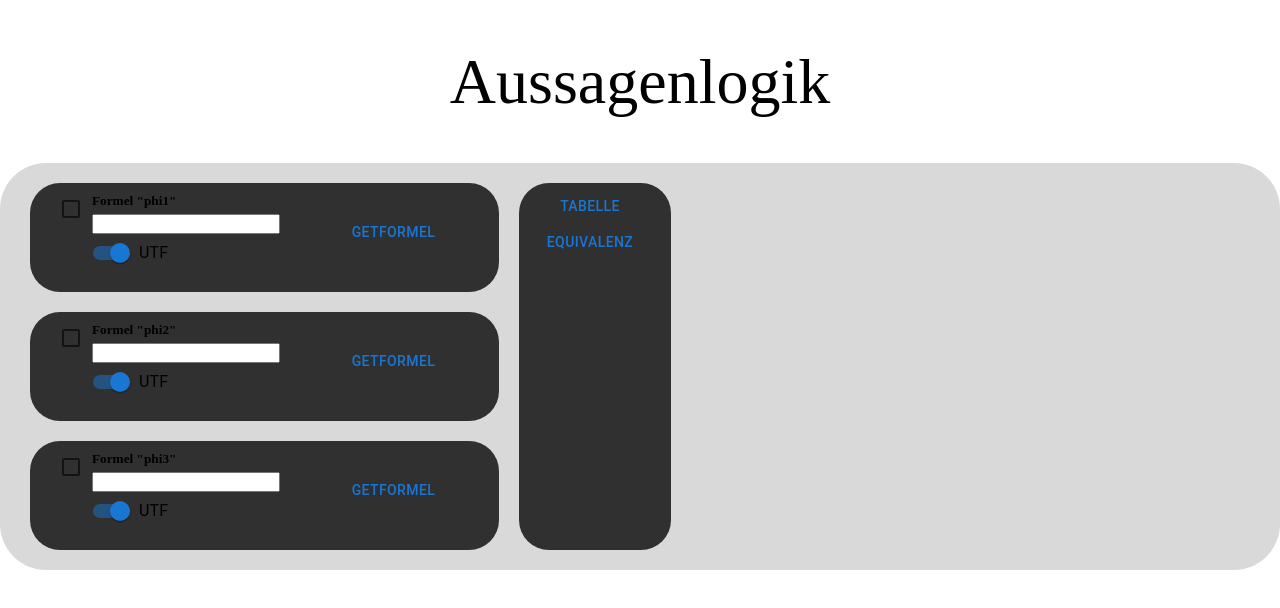
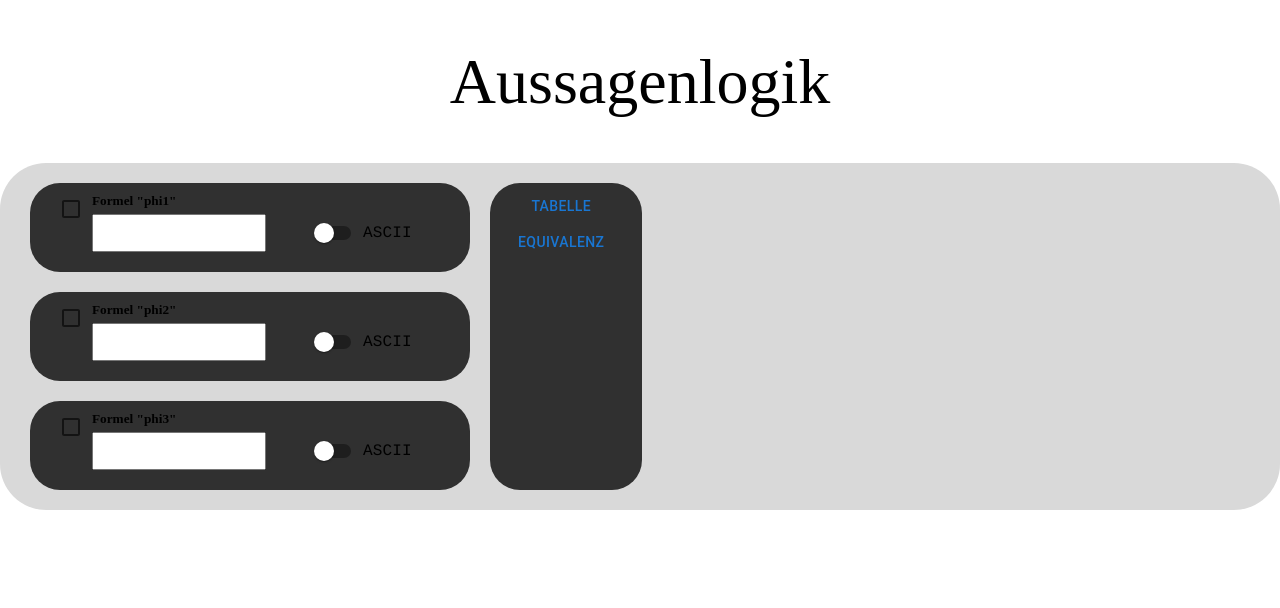
Before and after one commit to Winnetoe24/LogikAnalyse, a Next.js app in the folder logik_analyse_gui/: page / in a window 1280 px wide. Shown: the top 608 px of the page. Built offline with nearby package versions, Linux system fonts and the light colour scheme.

Commit message:
compile onBlur, check onChange und utfSwitch

```diff
--- a/logik_analyse_gui/components/Formel.tsx
+++ b/logik_analyse_gui/components/Formel.tsx
@@ -1,7 +1,7 @@
-import { Button, Checkbox, FormControlLabel, Grid, Switch, TextField } from '@mui/material';
-import { ChangeEvent, FunctionComponent, useState } from 'react';
+import {Button, Checkbox, FormControlLabel, Grid, Stack, Switch, TextField} from '@mui/material';
+import {ChangeEvent, FunctionComponent, useState} from 'react';
 
-import { invoke } from '@tauri-apps/api/tauri';
+import {invoke} from '@tauri-apps/api/tauri';
 
 const isClient = typeof window !== 'undefined'
 
@@ -12,30 +12,32 @@ type InputProps = { // The common Part
 } & ({ // The discriminated union
     type?: "text";
     onChange?: (e: React.ChangeEvent<HTMLInputElement>) => void;
+    onBlur?: (e: React.FocusEvent<HTMLInputElement>) => void;
 } | {
     type: "textarea";
     onChange?: (e: React.ChangeEvent<HTMLTextAreaElement>) => void;
+    onBlur?: (e: React.FocusEvent<HTMLTextAreaElement>) => void;
 })
 
 const Input: FunctionComponent<InputProps> = (props: InputProps) => {
     if (props.type === 'textarea') {
-    return <textarea {...props} />;
+        return <textarea {...props}/>;
     }
     return <input {...props} />;
 };
 
 
 function Formel(props: any) {
-  const [value, setValue] = useState("");
+    const [eingabe, setEingabe] = useState("");
     const [isFormelOk, setFormelOk] = useState(false);
     const [isFormelWrong, setFormelWrong] = useState(false);
     const [isChecked, setChecked] = useState(false);
-  const [isUTF, setUTF] = useState(true);
+    const [isUTF, setUTF] = useState(false);
 
 
-  const handleButton = () => {
+    const renderFormel = () => {
         isClient &&
-      invoke('renderFormel', { name: props.name, input: value })
+        invoke('renderFormel', {name: props.name, input: eingabe})
             .then((formel: any) => {
                     setFormelOk(true);
                     setFormelWrong(false);
@@ -47,15 +49,42 @@ function Formel(props: any) {
                 setFormelOk(false);
                 setFormelWrong(true);
                 console.error(formel);
+            });
+    }
+
+    const checkFormel = () => {
+        console.log("check start");
+        isClient &&
+        invoke('check_formel', {name: props.name, input: eingabe})
+        .then((formel: any) => {
+            console.log("check ok");
+            setFormelOk(true);
+            setFormelWrong(false);
         })
+        .catch((formel: any) => {
+            console.error("error check:"+formel);
+            setFormelOk(false);
+            setFormelWrong(true);
+        })
+        if (!isFormelOk) {
+            setFormelWrong(true);
+        }
+    }
+
+    const handleFocus = (event: React.FocusEvent<HTMLTextAreaElement>) => {
+        renderFormel();
     }
     const getFormel = () => {
+        getFormelBool(isUTF);
+    }
+    const getFormelBool = (is_utf: boolean) => {
         isClient &&
         isFormelOk &&
-    invoke('getFormel', { name: props.name, is_utf: isUTF })
+        invoke('getFormel', {name: props.name, is_utf: is_utf})
             .then((formel: any) => {
-        setValue(formel);
-        console.log("formel:"+formel);
+//        setValue(formel);
+                console.log("formel:" + formel + " utf:" + isUTF);
+                setEingabe(formel);
             })
             .catch((formel: any) => {
                 console.error("getFormel");
@@ -63,18 +92,20 @@ function Formel(props: any) {
             })
     }
     const handleUTF = (event: any) => {
+        if (!isFormelOk) {
+            renderFormel();
+        }
+        getFormelBool(!isUTF);
         setUTF(!isUTF);
-    if (!isFormelOk) {
-        handleButton();
-    }
-    getFormel();
     }
 
     const handleChange = (event: React.ChangeEvent<HTMLInputElement>) => {
+        console.log("change");
         setFormelOk(false);
         setFormelWrong(false);
-    console.log(event.target.value);
-    setValue(event.target.value);
+        console.log("change value:"+event.target.value);
+        setEingabe(event.target.value);
+        checkFormel();
     }
 
     const handleChecked = (event: ChangeEvent) => {
@@ -83,17 +114,20 @@ function Formel(props: any) {
 
     return (
         <Grid className='formel'>
-      <Checkbox className='checkbox' onChange={handleChecked} />
+            <Checkbox className='checkbox' onChange={handleChecked}/>
             <div className='formelbereich1'>
                 <h5>Formel "{props.name}"</h5>
-        <Grid>
+                <Stack direction="row">
                     <Input className='formelEingabe'
-            value={value}
+                           value={eingabe}
                            onChange={handleChange}
+                           onBlur={handleFocus}
                     />
-          <Button className='renderFormel' onClick={handleButton}>getFormel</Button>
-          <FormControlLabel label={(isUTF ? "UTF" : "ASCII")} control={<Switch checked={isUTF} onClick={handleUTF} ></Switch>} />
-        </Grid>
+                    <div className="utf-switch">
+                    <FormControlLabel label={(isUTF ? "　UTF　" : "ASCII")}
+                                      control={<Switch  checked={isUTF} onClick={handleUTF}></Switch>}/>
+                    </div>
+                </Stack>
                 {
                     isFormelOk &&
                     <p>OK</p>
@@ -116,7 +150,6 @@ function Formel(props: any) {
 //   }
 
 
-
 //   render(): React.ReactNode {
 //     return (
 //       <div className='formel'>
--- a/logik_analyse_gui/styles/globals.css
+++ b/logik_analyse_gui/styles/globals.css
@@ -25,6 +25,16 @@ a {
 * {
   box-sizing: border-box;
   align-content: center;
+}
+
+.utf-switch {
+    padding-left: 50px;
+}
+
+.css-ahj2mt-MuiTypography-root {
+    font-family: Courier !IMPORTANT;
+    width: 50px;
+
 }
 
 div.formelbereich {
```
Also changed, not shown: 2 other files (tests, documents, lock files or other folders). Lines whose indentation alone changed are shown as unchanged.
